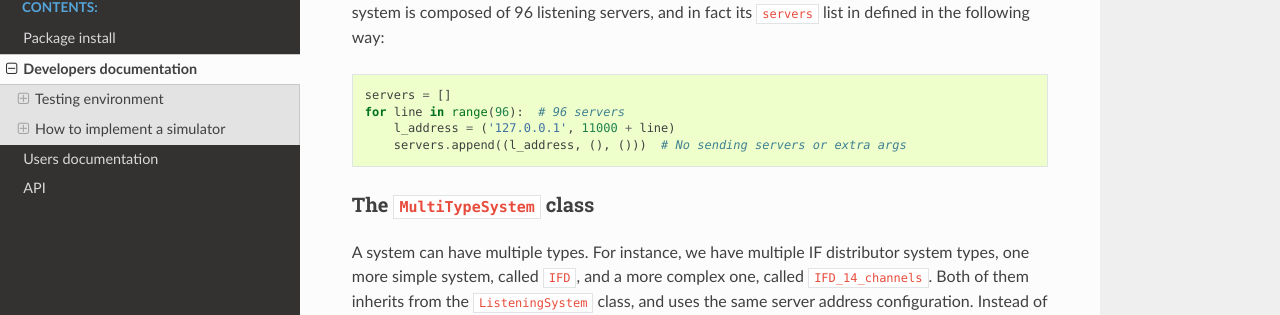
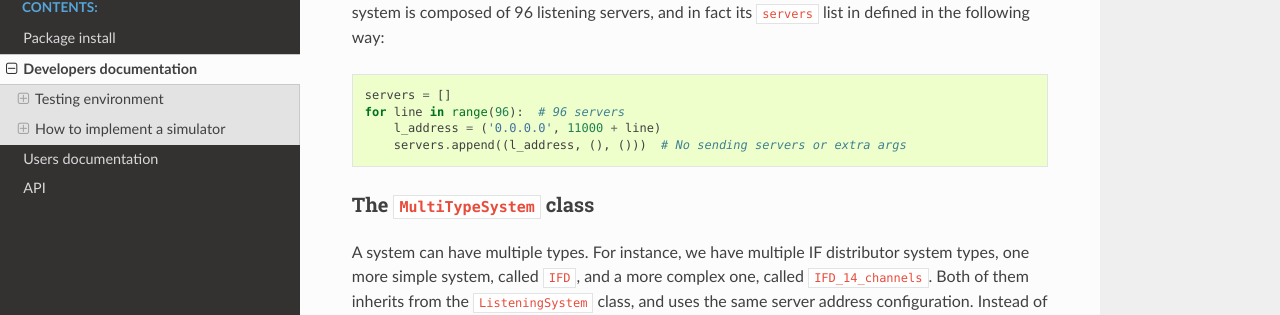
Before and after one commit to discos/simulators, a Sphinx documentation site: the page built from doc/developers.rst, in a window 1280 px wide and 900 px high, scrolled down 5026 px. Shown: the part 139-454 px from the top of the window. Built offline with Sphinx 7.4.7 and the Read the Docs theme 2.0.0, drawn with Linux system fonts in a browser that asks for light colours.

Commit message:
Updated documentation

```diff
--- a/doc/developers.rst
+++ b/doc/developers.rst
@@ -272,7 +272,7 @@ its ``servers`` list in defined in the following way::
 
     servers = []
     for line in range(96):  # 96 servers
-        l_address = ('127.0.0.1', 11000 + line)
+        l_address = ('0.0.0.0', 11000 + line)
         servers.append((l_address, (), ()))  # No sending servers or extra args
 
 
```
